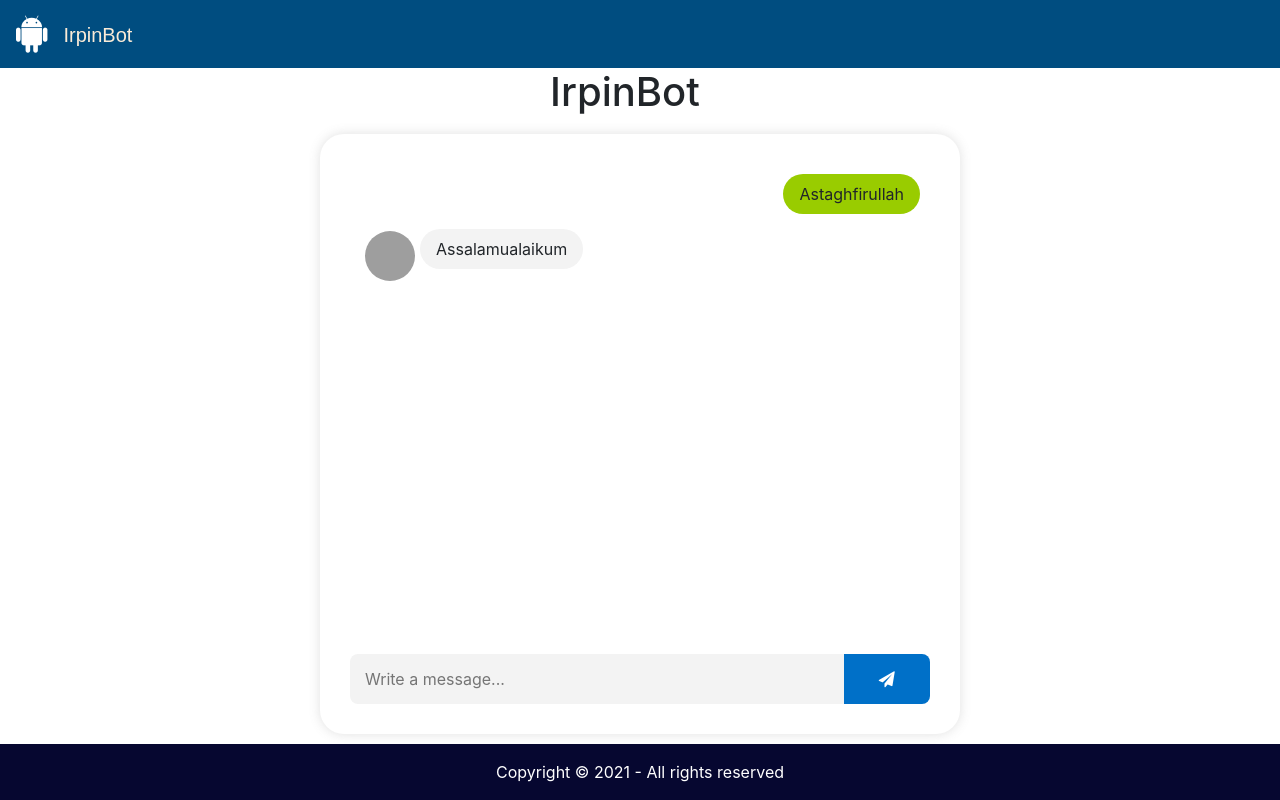
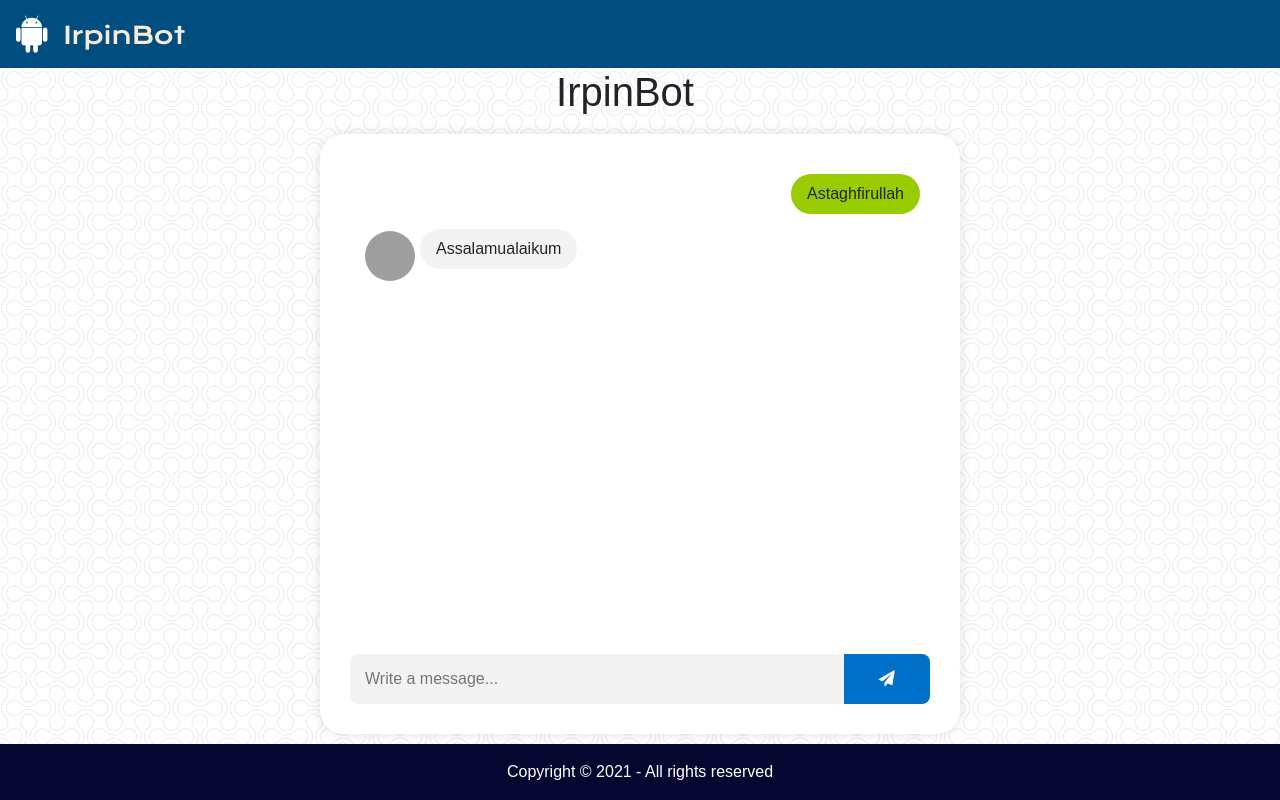
Before and after one commit to reymyr/IrpinBot, a Flask app: page /chat in a window 1280 px wide. Run offline with Flask 2, Linux system fonts and the light colour scheme; some libraries are stand-ins or nearby versions; grey boxes are pictures that could not be loaded.

Commit message:
add background & ganti font

```diff
--- a/src/static/css/style.css
+++ b/src/static/css/style.css
@@ -1,3 +1,5 @@
+@import url('https://fonts.googleapis.com/css2?family=Krona+One&display=swap');
+
 .myrows{
     border: 3px solid green;
     padding: 5px ;
@@ -21,8 +23,8 @@
 }
 
 #bottomHeader h1{
-    font-size: 20px;
-    font-family: sans-serif;
+    font-size: 24px;
+    font-family: 'Krona One', sans-serif;
     text-align: center;
     color: antiquewhite;
     padding-top: 10px;
@@ -52,7 +54,7 @@ html, body {
 }
 
 body {
-    font-family: 'Source Sans Pro', sans-serif;
+    font-family: 'Source Sans Pro', sans-serif !important;
     line-height: 1.5;
     color: #323232;
     font-size: 15px;
@@ -62,6 +64,8 @@ body {
     text-rendering: optimizeLegibility;
     -webkit-font-smoothing: antialiased;
     -moz-font-smoothing: antialiased;
+    background-image: url('/static/double-bubble-outline.png');
+    background-repeat: repeat;
 }
 .heading-title {
     margin-bottom: 50px;
```
Also changed, not shown: src/static/double-bubble-outline.png (added).
